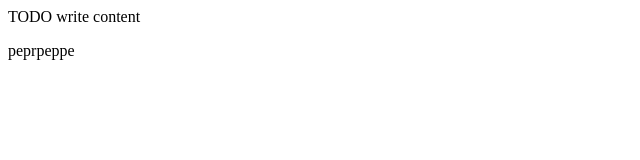
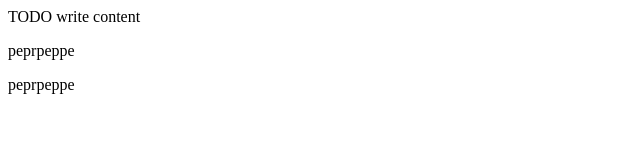
Before and after one commit to Elena-IESComercio/prueba10Marzo, a website: page HTML5Application2/public_html/index.html in a window 1280 px wide. Shown: the full height of the page, 0-640 px from the left. Drawn offline with Linux system fonts and the light colour scheme.

Commit message:
cambio mio3

```diff
--- a/HTML5Application2/public_html/index.html
+++ b/HTML5Application2/public_html/index.html
@@ -13,5 +13,6 @@
     <body>
         <div>TODO write content</div>
         <p>peprpeppe</p>
+        <p>peprpeppe</p>
     </body>
 </html>
```
